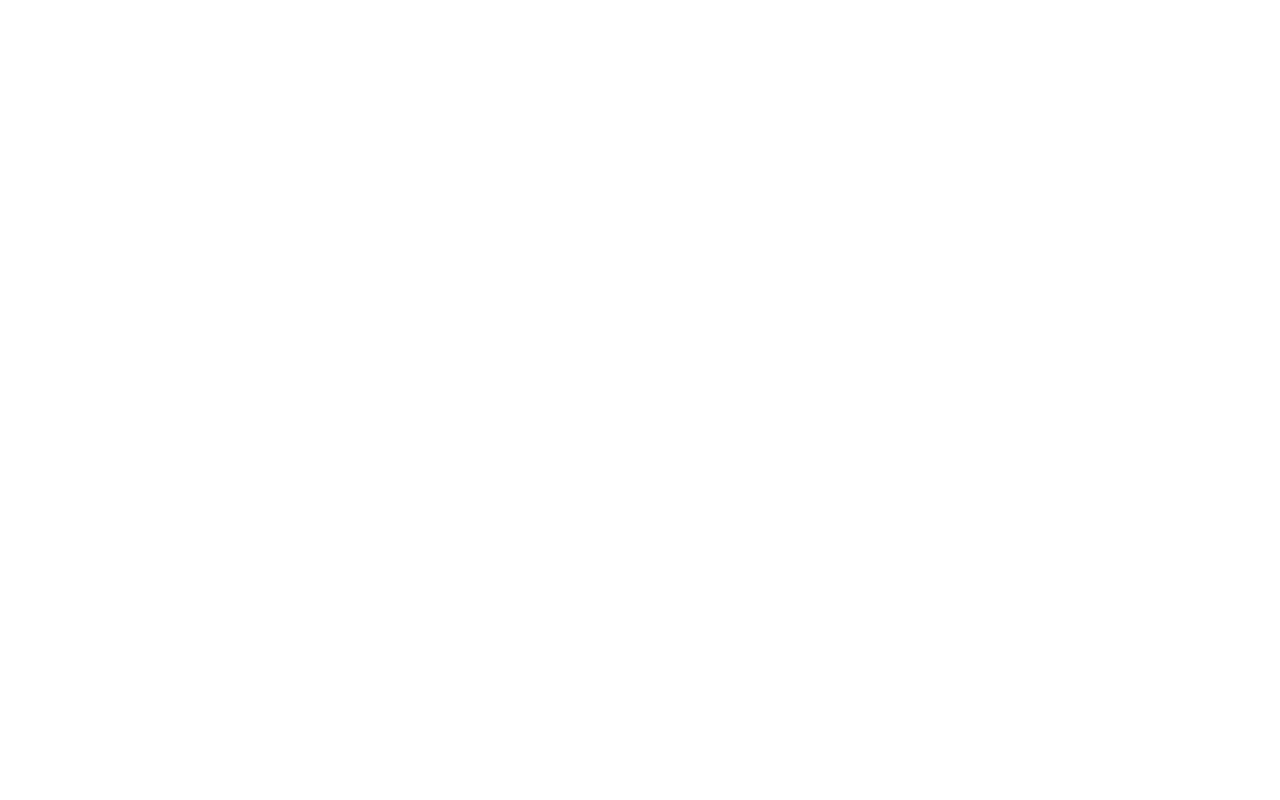
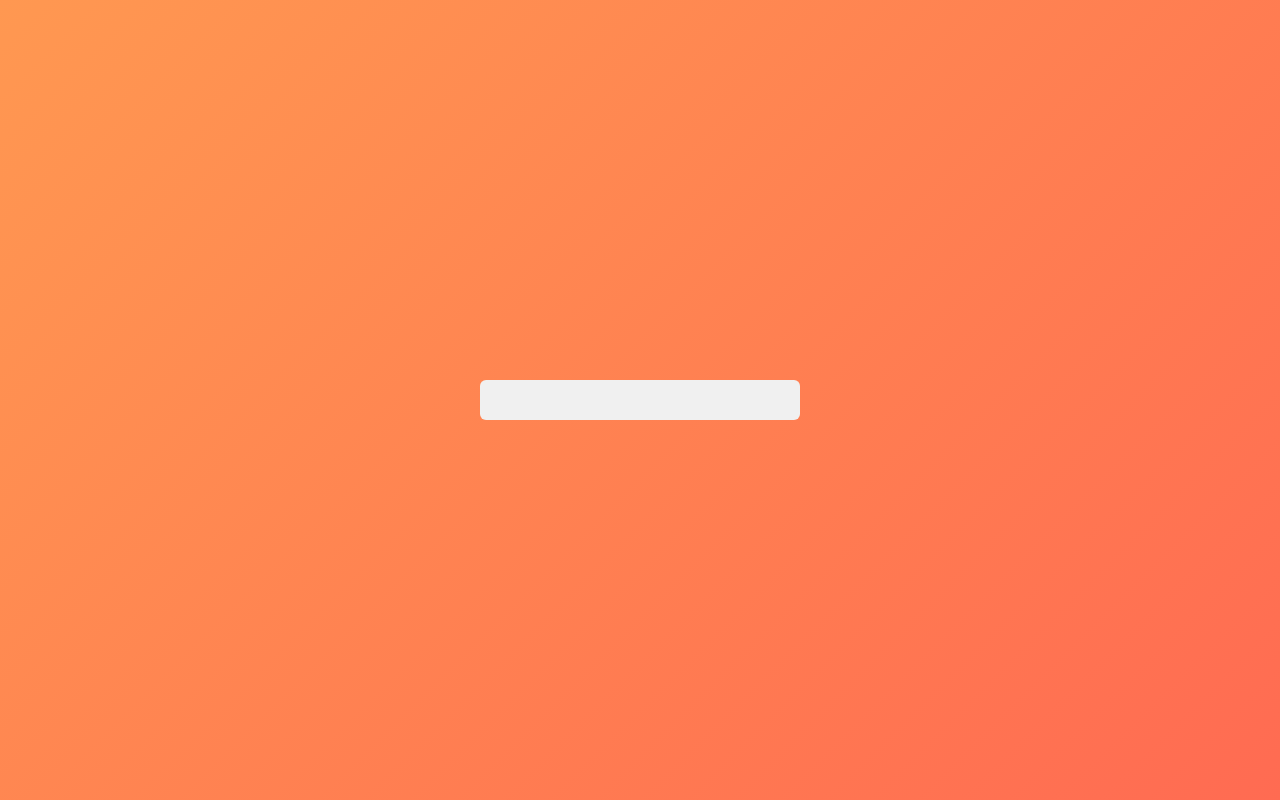
Before and after one commit to unyverse/wikistat, a website: page static/index.html in a window 1280 px wide. Drawn offline with Linux system fonts and the light colour scheme.

Commit message:
+ Basic CSS and Input

```diff
--- a/static/css/app.css
+++ b/static/css/app.css
@@ -0,0 +1,48 @@
+* {
+	margin: 0;
+	padding: 0;
+	box-sizing: inherit;
+	font: inherit;
+	overflow: hidden;
+}
+
+*:focus {
+	outline: none;
+}
+
+*::-webkit-scrollbar {
+	width: 0 !important;
+}
+
+html, body {
+	height: 100%;
+}
+
+body {
+	font: 400 16px 'Archivo', sans-serif;
+	background: linear-gradient(135deg, #ff9851 0%,#ff6b52 100%);
+	overflow-y: auto;
+	box-sizing: border-box;
+}
+
+.view {
+	display: flex;
+	flex-direction: column;
+	align-items: center;
+	justify-content: center;
+	min-height: 100%;
+}
+
+.article-input, .graph-cont {
+	flex-shrink: 0;
+}
+
+.article-input {
+	width: 320px;
+	height: 40px;
+	background: #f0f0f0;
+	border: none;
+	border-radius: 6px;
+	letter-spacing: 1px;
+	padding: 0 12px;
+}
--- a/static/index.html
+++ b/static/index.html
@@ -4,9 +4,17 @@
 	<meta charset="UTF-8">
 	<meta name="viewport" content="width=device-width, initial-scale=1.0">
 	<link rel="stylesheet" href="/css/app.css">
+	<link href="https://fonts.googleapis.com/css?family=Archivo:400,600" rel="stylesheet">
 	<title>WikiStat</title>
 </head>
 <body>
+	<div class="view">
+		<input type="text" class="article-input">
+		<div class="graph-cont">
+			<div class="graph"></div>
+		</div>
+	</div>
+
 	<script src="/js/app.js"></script>
 </body>
 </html>
```
